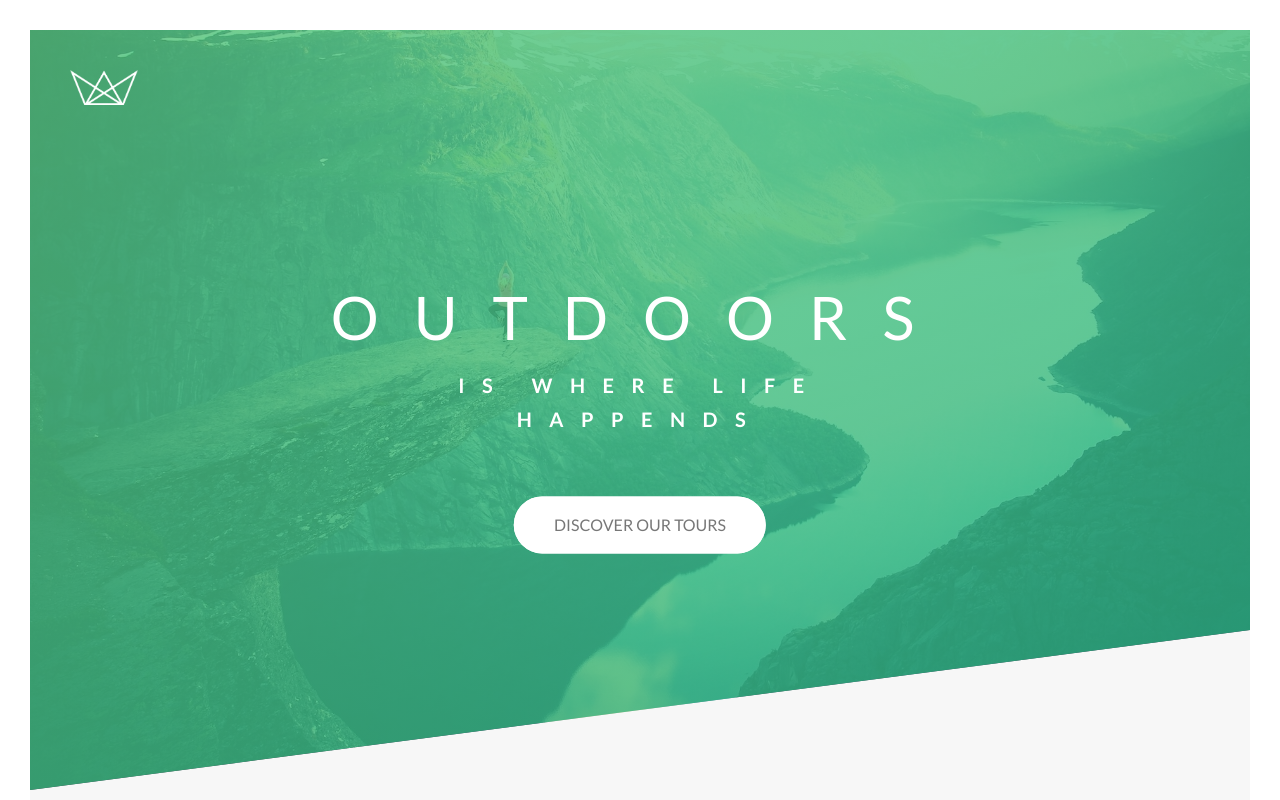
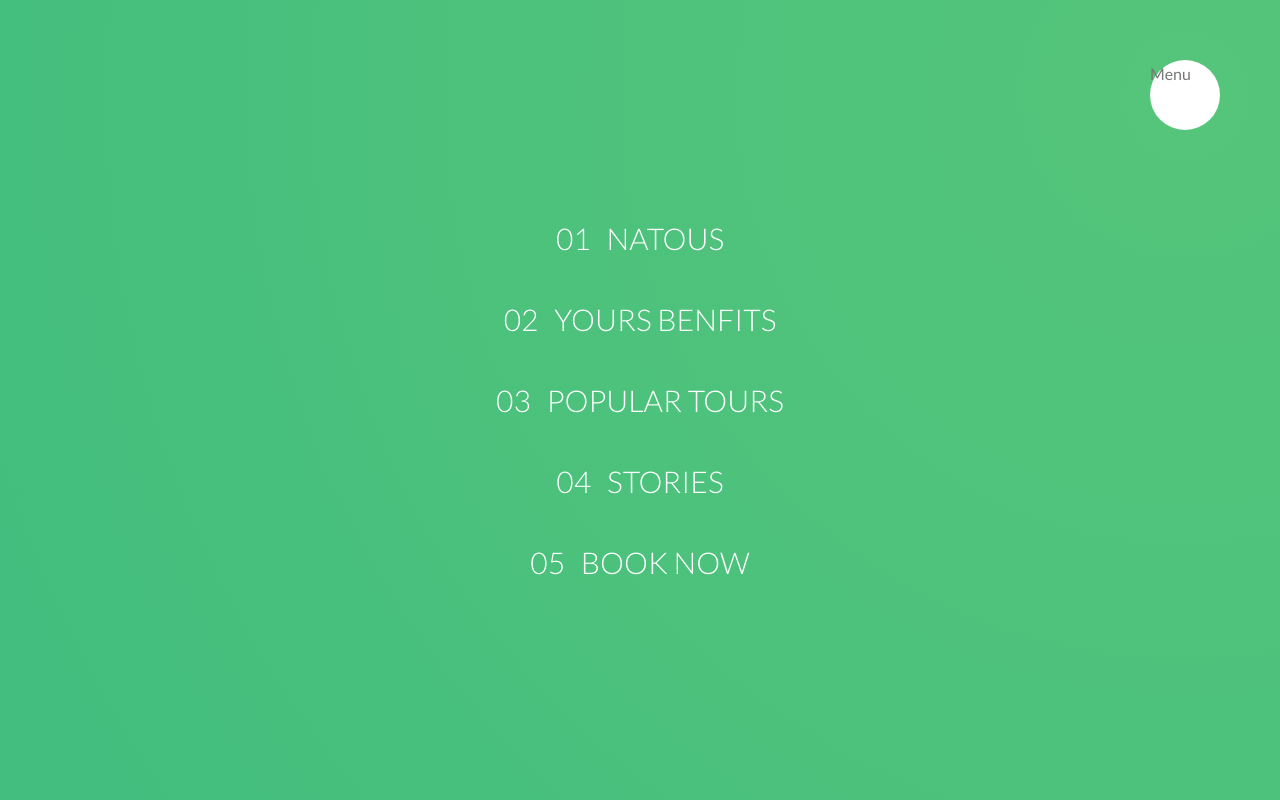
Before and after one commit to fortanza/Natours, a website: page index.html in a window 1280 px wide. Shown: the top 800 px of the page. Drawn offline with Linux system fonts and the light colour scheme.

Commit message:
49. Building the Navigation - Part 1

```diff
--- a/index.html
+++ b/index.html
@@ -17,6 +17,25 @@
     <title>Natours | Exciting tours for adventurous people</title>
   </head>
   <body>
+
+    <div class="navigation">
+      <input type="checkbox" class="navigation__checkbox" id="navi-toggle">
+
+      <label for="navi-toggle" class="navigation__button">Menu</label>
+
+      <div class="navigation__background">&nbsp;</div>
+
+      <nav class="navigation__nav">
+        <ul class="navigation__list">
+          <li class="navigation__item"><a href="" class="navigation__link"><span>01</span> Natous</a></li>
+          <li class="navigation__item"><a href="" class="navigation__link"><span>02</span>  Yours Benfits</a></li>
+          <li class="navigation__item"><a href="" class="navigation__link"><span>03</span> Popular Tours</a></li>
+          <li class="navigation__item"><a href="" class="navigation__link"><span>04</span> Stories</a></li>
+          <li class="navigation__item"><a href="" class="navigation__link"><span>05</span> Book now</a></li>
+        </ul>
+      </nav>
+    </div>
+
     <header class="header">
       <div class="header__logo-box">
         <img src="img/logo-white.png" alt="logo" class="header__logo" />
--- /dev/null
+++ b/sass/layout/_navigation.scss
@@ -0,0 +1,81 @@
+.navigation {
+  &__checkbox {
+    display: none;
+  }
+
+  &__button {
+    background-color: $color-white;
+    height: 7rem;
+    width: 7rem;
+    position: fixed;
+    top: 6rem;
+    right: 6rem;
+    border-radius: 50%;
+    z-index: 2000;
+  }
+
+  &__background {
+    height: 6rem;
+    width: 6rem;
+    border-radius: 50%;
+    position: fixed;
+    top: 6.5rem;
+    right: 6.5rem;
+    background-image: radial-gradient(
+      $color-primary-light,
+      $color-primary-dark
+    );
+    z-index: 1000;
+
+    transform: scale(80);
+  }
+
+  &__nav {
+    height: 100vh;
+    width: 100%;
+    position: fixed;
+    top: 0;
+    right: 0;
+    z-index: 1500;
+  }
+
+  &__list {
+    position: absolute;
+    top: 50%;
+    left: 50%;
+    transform: translate(-50%, -50%);
+    list-style: none;
+    text-align: center;
+  }
+
+  &__item {
+    margin: 1rem;
+  }
+
+  &__link {
+    &:link,
+    &:visited {
+      display: inline-block;
+      font-size: 3rem;
+      font-weight: 300;
+      padding: 1rem 2rem;
+      color: $color-white;
+      text-decoration: none;
+      text-transform: uppercase;
+      background-image: linear-gradient(120deg, transparent 0%, transparent 50%, $color-white 50%);
+      background-size: 220%;
+      transition: all 0.4s;
+
+      span{
+          margin-right: 1rem;
+          display: inline-block;
+      }
+    }
+
+    &:hover,&:active{
+        background-position: 100%;
+        color: $color-primary;
+        transform: translateX(1rem)
+    }
+  }
+}
--- a/sass/main.scss
+++ b/sass/main.scss
@@ -20,6 +20,7 @@
 @import "layout/footer";
 @import "layout/grid";
 @import "layout/header";
+@import "layout/navigation";
 
 
 @import "pages/home";
```
Also changed, not shown: css/main.css, 1 other file.
